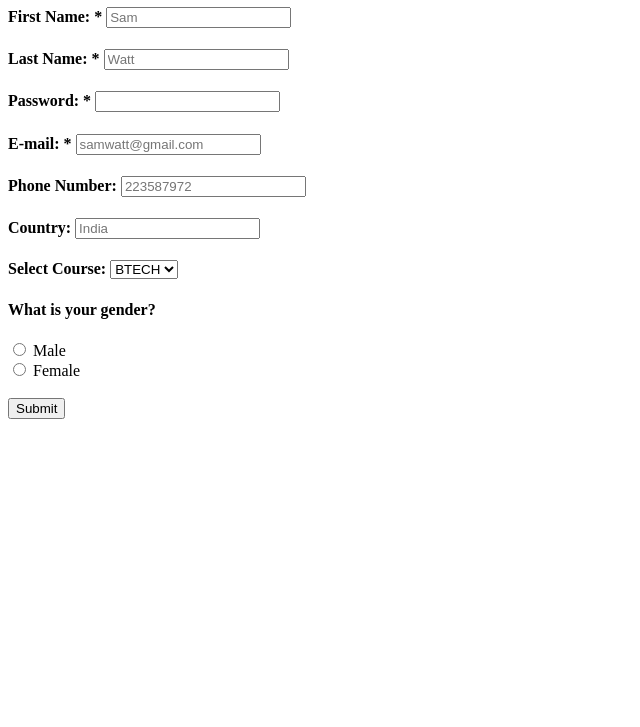
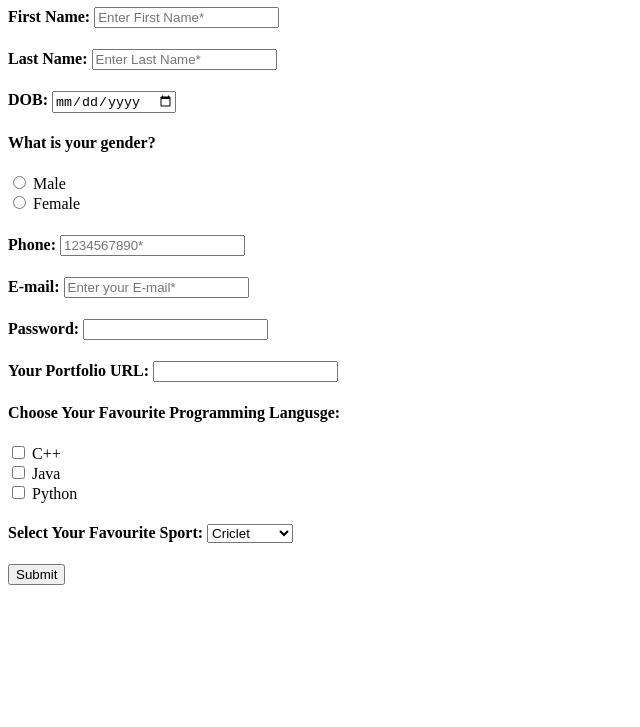
Before and after one commit to ash11712/FED_Day1, a plain HTML site: page Form.html in a window 1280 px wide. Shown: the part 73-800 px from the top of the page, without its empty margins (0-640 px from the left). Drawn offline with Linux system fonts and the light colour scheme.

Commit message:
updated form.html

```diff
--- a/Form.html
+++ b/Form.html
@@ -4,50 +4,64 @@
 <head>
 	<meta charset="UTF-8">
 	<meta name="viewport" content="width=device-width, initial-scale=1.0">
-	<title>Registration Form</title>
+	<title>Survey Form</title>
 </head>
 
 <body>
-	<h1>REGISTRATION FORM</h1>
-	<form name="registerForm">
+	<h1>FORM</h1>
+	<form name="Form">
 		<h4>
-			<label for="firstName">First Name: *</label>
-			<input type="text" id="firstName" name="firstName" placeholder="Sam" required />
+			<label for="FirstName">First Name:</label>
+			<input type="text" id="Fmame" name="firstName" placeholder="Enter First Name*" required />
+		</h4>
+
+    <h4>
+			<label for="lastName">Last Name:</label>
+			<input type="text" id="Lname" placeholder="Enter Last Name*" required />
 		</h4>
     <h4>
-			<label for="lastName">Last Name: *</label>
-			<input type="text" id="lastName" placeholder="Watt" required />
+			<label for="lastName">DOB:</label>
+			<input type="date" id="Lname" required />
+		</h4>
+    <h4>What is your gender?</h4>
+		<input type="radio" name="Gender" value="Male" /> Male<br>
+		<input type="radio" name="Gender" value="Female" /> Female
+    <h4>
+			<label for="e-mail">Phone:</label>
+			<input type="tel" id="phone" name="phone" placeholder="1234567890*" pattern="[0-9]{3}-[0-9]{3}-[0-9]{4}" required />
 		</h4>
     <h4>
-			<label for="password">Password: *</label>
-			<input type="password" id="password" pattern=".{8,}" required title="8 characters minimum" />
+			<label for="e-mail">E-mail:</label>
+			<input type="email" id="e-mail" placeholder="Enter your E-mail*" required />
+		</h4>
+
+    <h4>
+			<label for="password">Password:</label>
+			<input type="password" id="password" pattern="(?=.*\d)(?=.*[a-z])(?=.*[A-Z]).{8,}" title="Must contain at least one number and one uppercase and lowercase letter, and at least 8 or more characters" />
 		</h4>
     <h4>
-			<label for="e-mail">E-mail: *</label>
-			<input type="text" id="e-mail" placeholder="samwatt@gmail.com" required />
+			<label for="password">Your Portfolio URL:</label>
+			<input type="url" id="Portfolio" name="Portfolio" />
 		</h4>
 		<h4>
-			<label for="phoneNumber">Phone Number:</label>
-			<input type="text" id="phoneNumber" maxlength="9" pattern=".{9,}" required title="9 characters length"
-				placeholder="223587972" />
-		</h4>
+			Choose Your Favourite Programming Langusge:</h4>
+			<input type="checkbox" id="Langusge1" name="Langusge1" value="Bike">
+      <label for="Langusge1">C++</label><br>
+      <input type="checkbox" id="Langusge2" name="Langusge2" value="Car">
+      <label for="Langusge2">Java</label><br>
+      <input type="checkbox" id="Langusge3" name="Langusge3" value="Boat">
+      <label for="Langusge2">Python</label><br>
 		<h4>
-			<label for="country">Country:</label>
-			<input type="text" id="country" placeholder="India" />
-		</h4>
-		<h4>
-			Select Course:
+			Select Your Favourite Sport:
 			<select type="text" name="Subject">
-				<option>BTECH</option>
-				<option>MBA</option>
-				<option>MCA</option>
-				<option>M.COM</option>
+				<option>Criclet</option>
+				<option>Rugby</option>
+				<option>Football</option>
+				<option>Badminton</option>
 			</select>
 		</h4>
 
-		<h4>What is your gender?</h4>
-		<input type="radio" name="media" value="newspaper" /> Male<br>
-		<input type="radio" name="media" value="recommend" /> Female<br><br>
+
 	  <input type="submit" value="Submit" name="submit" />
 	</form>
 </body>
```
Lines whose indentation alone changed are shown as unchanged.
